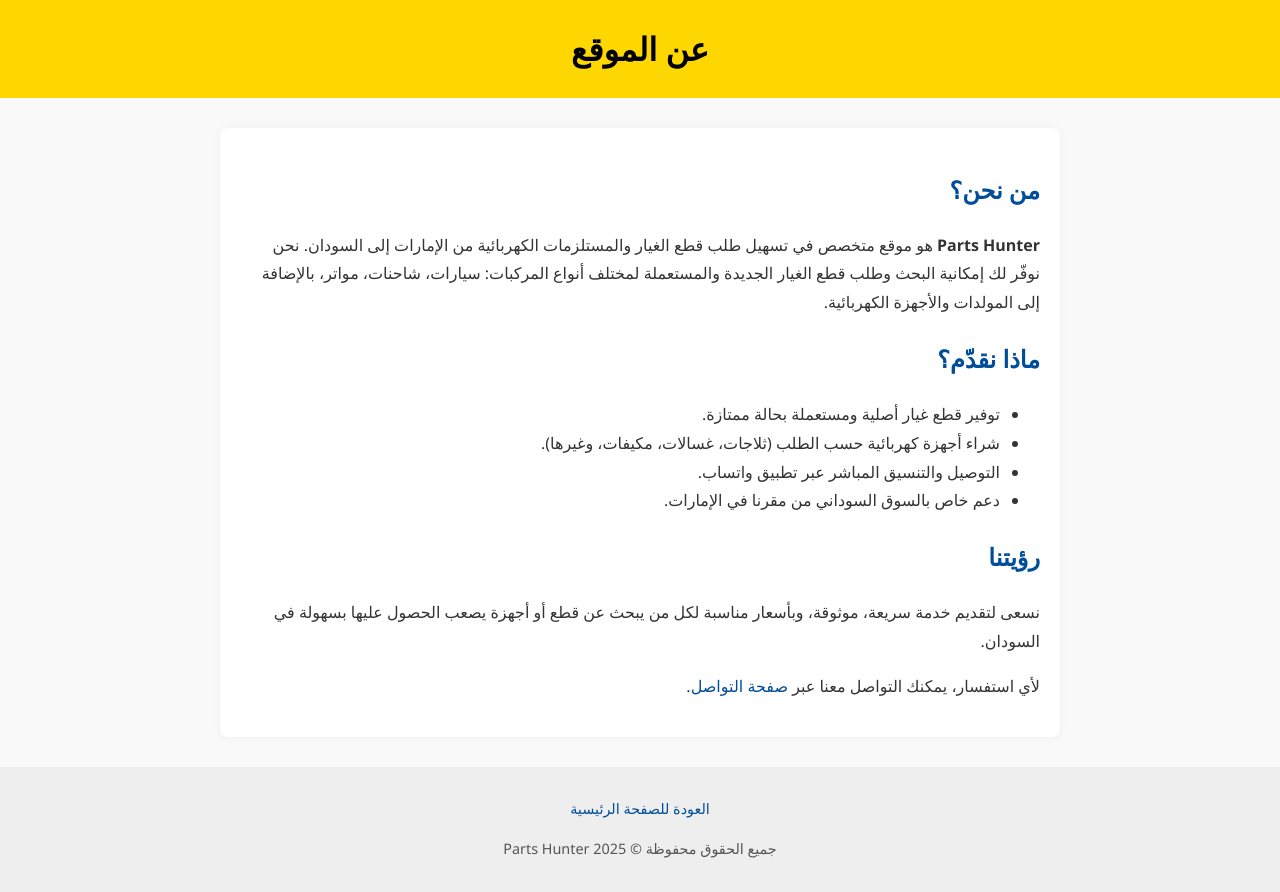
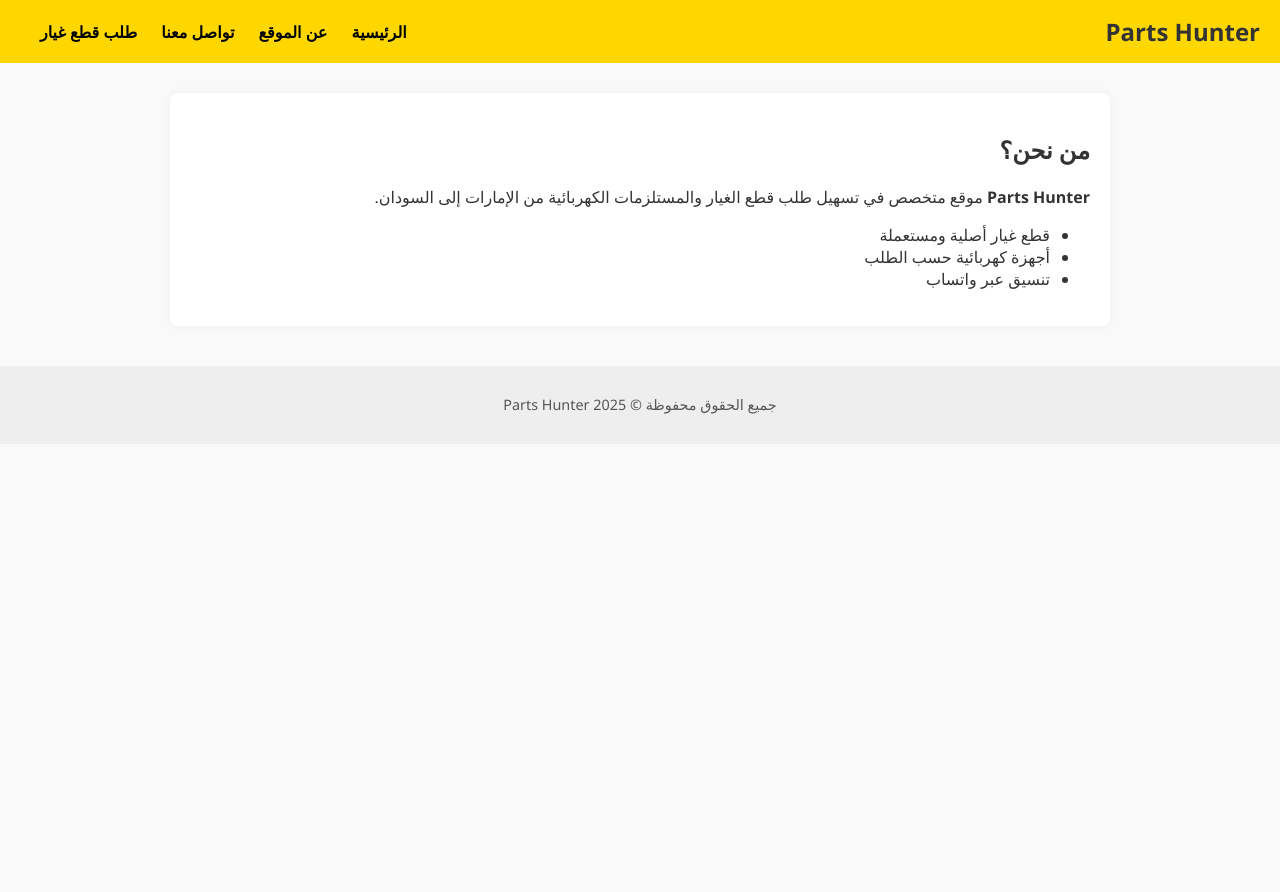
Before and after one commit to Aljaili-Elsmani/Parts-hunter, a Flask app: page /about in a window 1280 px wide. After the commit the page ends 414 px from the top, so only its background shows below. Run offline with Flask 3, Linux system fonts and the light colour scheme.

Commit message:
Update about.html

```diff
--- a/app/templates/about.html
+++ b/app/templates/about.html
@@ -1,97 +1,13 @@
-<!DOCTYPE html>
-<html lang="ar" dir="rtl">
-<head>
-  <meta charset="UTF-8">
-  <title>عن الموقع - Parts Hunter</title>
-  <meta name="viewport" content="width=device-width, initial-scale=1.0">
-  <style>
-    body {
-      font-family: 'Segoe UI', sans-serif;
-      margin: 0;
-      padding: 0;
-      background-color: #f9f9f9;
-      color: #333;
-      line-height: 1.8;
-    }
+{% extends "base.html" %}
 
-    header {
-      background-color: #FFD700;
-      color: #000;
-      padding: 20px;
-      text-align: center;
-    }
+{% block title %}عن الموقع - Parts Hunter{% endblock %}
 
-    header h1 {
-      margin: 0;
-      font-size: 2em;
-    }
-
-    .container {
-      max-width: 800px;
-      margin: 30px auto;
-      padding: 20px;
-      background-color: #ffffff;
-      border-radius: 8px;
-      box-shadow: 0 0 10px rgba(0,0,0,0.05);
-    }
-
-    h2 {
-      color: #004d99;
-    }
-
-    footer {
-      background-color: #eee;
-      text-align: center;
-      padding: 15px;
-      font-size: 0.9em;
-      color: #555;
-      margin-top: 30px;
-    }
-
-    a {
-      color: #004d99;
-      text-decoration: none;
-    }
-
-    a:hover {
-      text-decoration: underline;
-    }
-  </style>
-</head>
-<body>
-
-  <header>
-    <h1>عن الموقع</h1>
-  </header>
-
-  <div class="container">
-    <h2>من نحن؟</h2>
-    <p>
-      <strong>Parts Hunter</strong> هو موقع متخصص في تسهيل طلب قطع الغيار والمستلزمات الكهربائية من الإمارات إلى السودان.
-      نحن نوفّر لك إمكانية البحث وطلب قطع الغيار الجديدة والمستعملة لمختلف أنواع المركبات:
-      سيارات، شاحنات، مواتر، بالإضافة إلى المولدات والأجهزة الكهربائية.
-    </p>
-
-    <h2>ماذا نقدّم؟</h2>
-    <ul>
-      <li>توفير قطع غيار أصلية ومستعملة بحالة ممتازة.</li>
-      <li>شراء أجهزة كهربائية حسب الطلب (ثلاجات، غسالات، مكيفات، وغيرها).</li>
-      <li>التوصيل والتنسيق المباشر عبر تطبيق واتساب.</li>
-      <li>دعم خاص بالسوق السوداني من مقرنا في الإمارات.</li>
-    </ul>
-
-    <h2>رؤيتنا</h2>
-    <p>
-      نسعى لتقديم خدمة سريعة، موثوقة، وبأسعار مناسبة لكل من يبحث عن قطع أو أجهزة يصعب الحصول عليها بسهولة في السودان.
-    </p>
-
-    <p>لأي استفسار، يمكنك التواصل معنا عبر <a href="/contact">صفحة التواصل</a>.</p>
-  </div>
-
-  <footer>
-    <p><a href="/">العودة للصفحة الرئيسية</a></p>
-    <p>جميع الحقوق محفوظة &copy; Parts Hunter 2025</p>
-  </footer>
-
-</body>
-</html>
+{% block content %}
+  <h2>من نحن؟</h2>
+  <p><strong>Parts Hunter</strong> موقع متخصص في تسهيل طلب قطع الغيار والمستلزمات الكهربائية من الإمارات إلى السودان.</p>
+  <ul>
+    <li>قطع غيار أصلية ومستعملة</li>
+    <li>أجهزة كهربائية حسب الطلب</li>
+    <li>تنسيق عبر واتساب</li>
+  </ul>
+{% endblock %}
```
